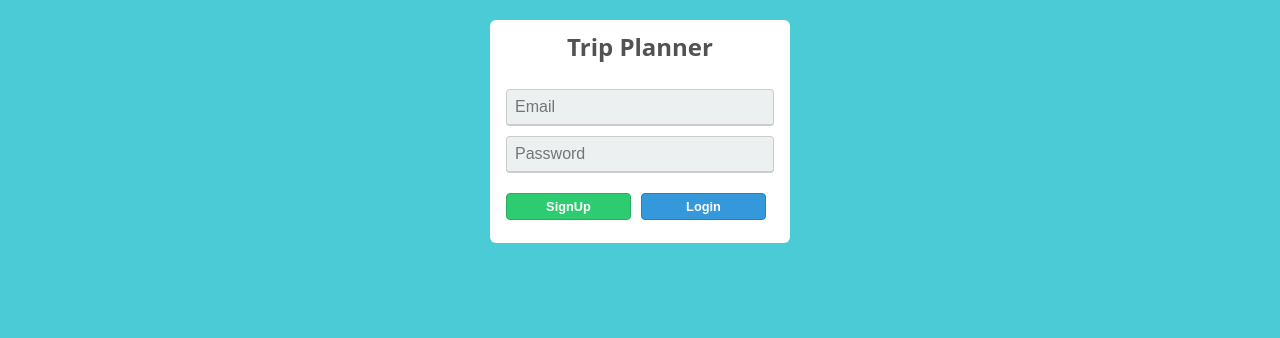
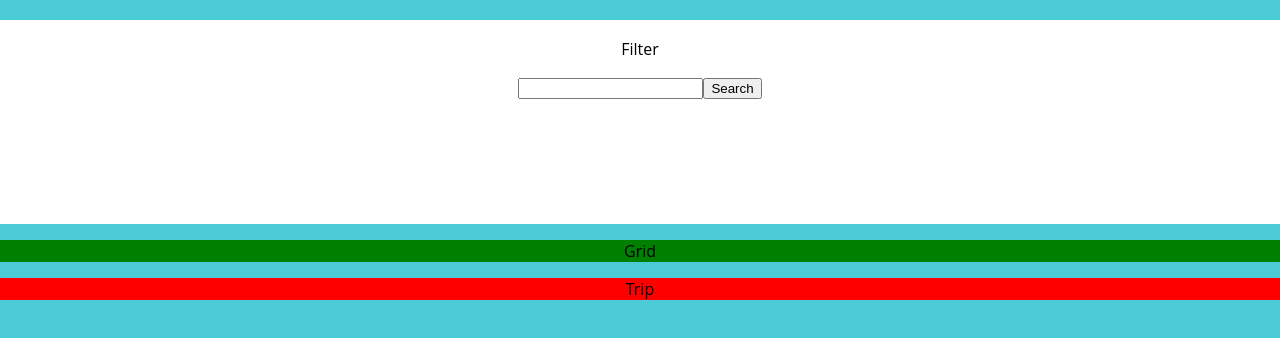
Before and after one commit to Zyxel-1/Trip_Planner_Client, a React (Create React App) app: page /home in a window 1280 px wide. Shown: the top 338 px of the page. Built offline with nearby package versions, Linux system fonts and the light colour scheme.

Commit message:
Created base folder structure
Created placeholders for most of the components

```diff
--- a/package.json
+++ b/package.json
@@ -7,6 +7,7 @@
     "jwt-decode": "^2.2.0",
     "react": "^16.12.0",
     "react-dom": "^16.12.0",
+    "react-router-dom": "^5.1.2",
     "react-scripts": "3.2.0"
   },
   "scripts": {
--- a/src/App.js
+++ b/src/App.js
@@ -3,16 +3,26 @@ import TripPlanner from './containers/TripPlanner/TripPlanner';
 import Authentication from './containers/Authentication/Authentication';
 import TokenServices from './utils/tokenServices';
 import './App.css';
+import {BrowserRouter as Router, Route, Switch} from 'react-router-dom';
 
 function App() {
+  /*
   let temp;
   if(TokenServices.getToken()){
     temp = <TripPlanner/>
   }else{
     temp = <Authentication/>
   }
+  */
+
   return (
-    temp
+    <Router>
+      <switch>
+      <Route path="/" exact component={Authentication}/>
+      <Route path="/home" exact component={TripPlanner}/>
+      </switch>
+    </Router>
+
   );
 }
 
--- a/src/components/Filter/Filter.css
+++ b/src/components/Filter/Filter.css
@@ -1,5 +1,7 @@
-.FilterBox {
+.filterBox {
   height: 200px;
   border: 2px;
-  border-color: red;
+  border-color: white;
+  border-style: solid;
+  background-color: white;
 }
--- a/src/components/Filter/Filter.js
+++ b/src/components/Filter/Filter.js
@@ -1,8 +1,15 @@
 import React, {Component} from 'react';
 import './Filter.css';
 class FilterBox extends Component {
+
   render(){
-    return(<div><p>fsdf</p></div>)
+    return(
+      <div className="filterBox">
+        <p>Filter</p>
+        <input type="text"/>
+        <button>Search</button>
+      </div>
+    )
   }
 }
 export default FilterBox;
--- /dev/null
+++ b/src/components/Grid/Grid.css
@@ -0,0 +1,3 @@
+.gridBox {
+  background: green;
+}
--- /dev/null
+++ b/src/components/Grid/Grid.js
@@ -0,0 +1,12 @@
+import React, {Component} from 'react';
+import './Grid.css';
+class GridBox extends Component {
+  render(){
+    return(
+      <div className="gridBox">
+        <p>Grid</p>
+      </div>
+    )
+  }
+}
+export default GridBox;
--- /dev/null
+++ b/src/components/Trip/Trip.css
@@ -0,0 +1,3 @@
+.tripBox {
+  background: red;
+}
--- /dev/null
+++ b/src/components/Trip/Trip.js
@@ -0,0 +1,13 @@
+import React, {Component} from 'react';
+import './Trip.css';
+
+class Trip extends Component {
+  render(){
+    return(
+      <div className="tripBox">
+        <p>Trip</p>
+      </div>
+    )
+  }
+}
+export default Trip;
--- a/src/containers/TripPlanner/TripPlanner.js
+++ b/src/containers/TripPlanner/TripPlanner.js
@@ -1,7 +1,15 @@
 import React, {Component} from 'react';
+import Filter from '../../components/Filter/Filter'
+import Grid from '../../components/Grid/Grid'
+import Trip from '../../components/Trip/Trip'
 class TripPlanner extends Component {
   render(){
-    return (<div><p>Hello</p></div>);
+    return (
+    <div>
+      <Filter/>
+      <Grid/>
+      <Trip/>
+    </div>);
   }
 }
 
```
Also changed, not shown: 1 other file (tests, documents, lock files or other folders).
